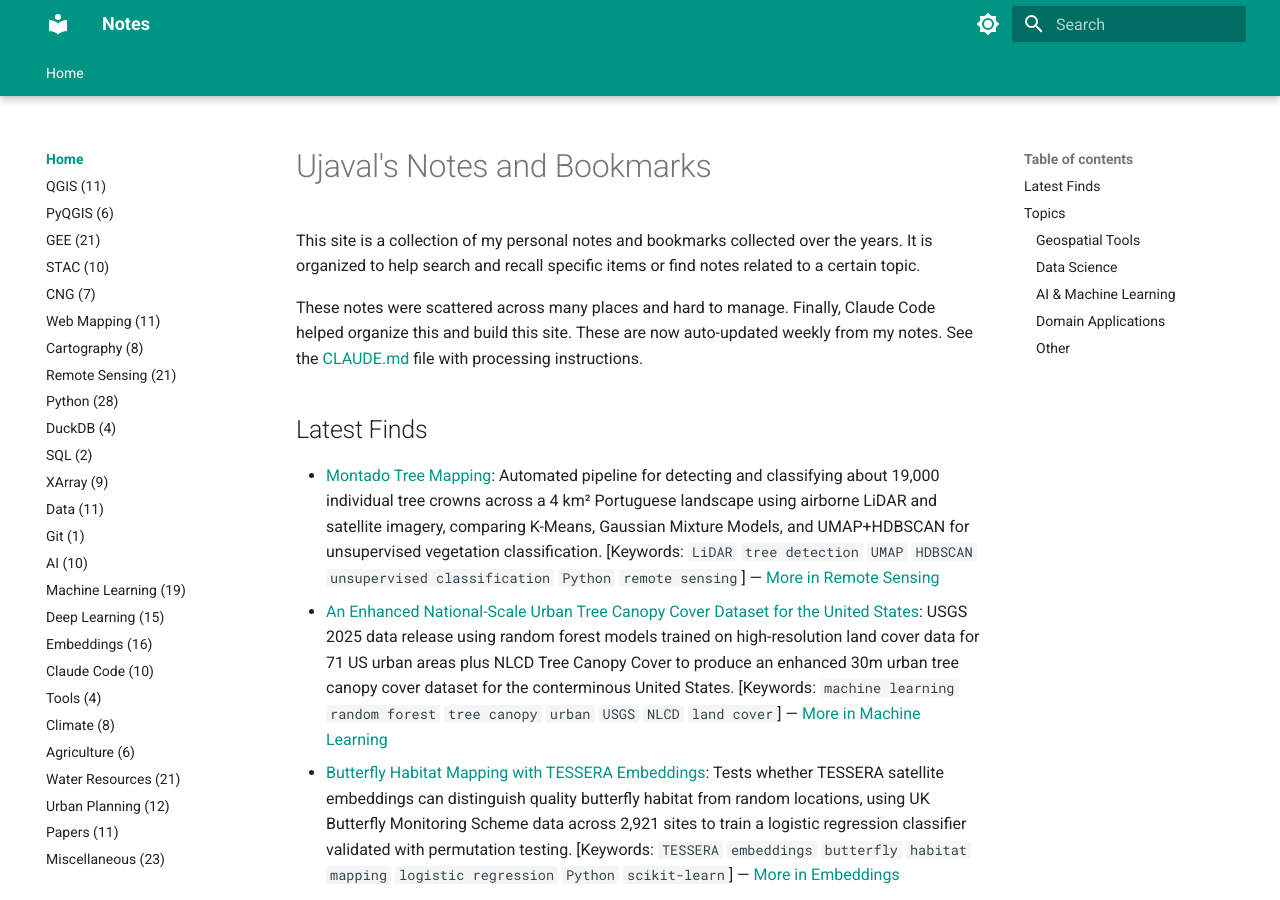
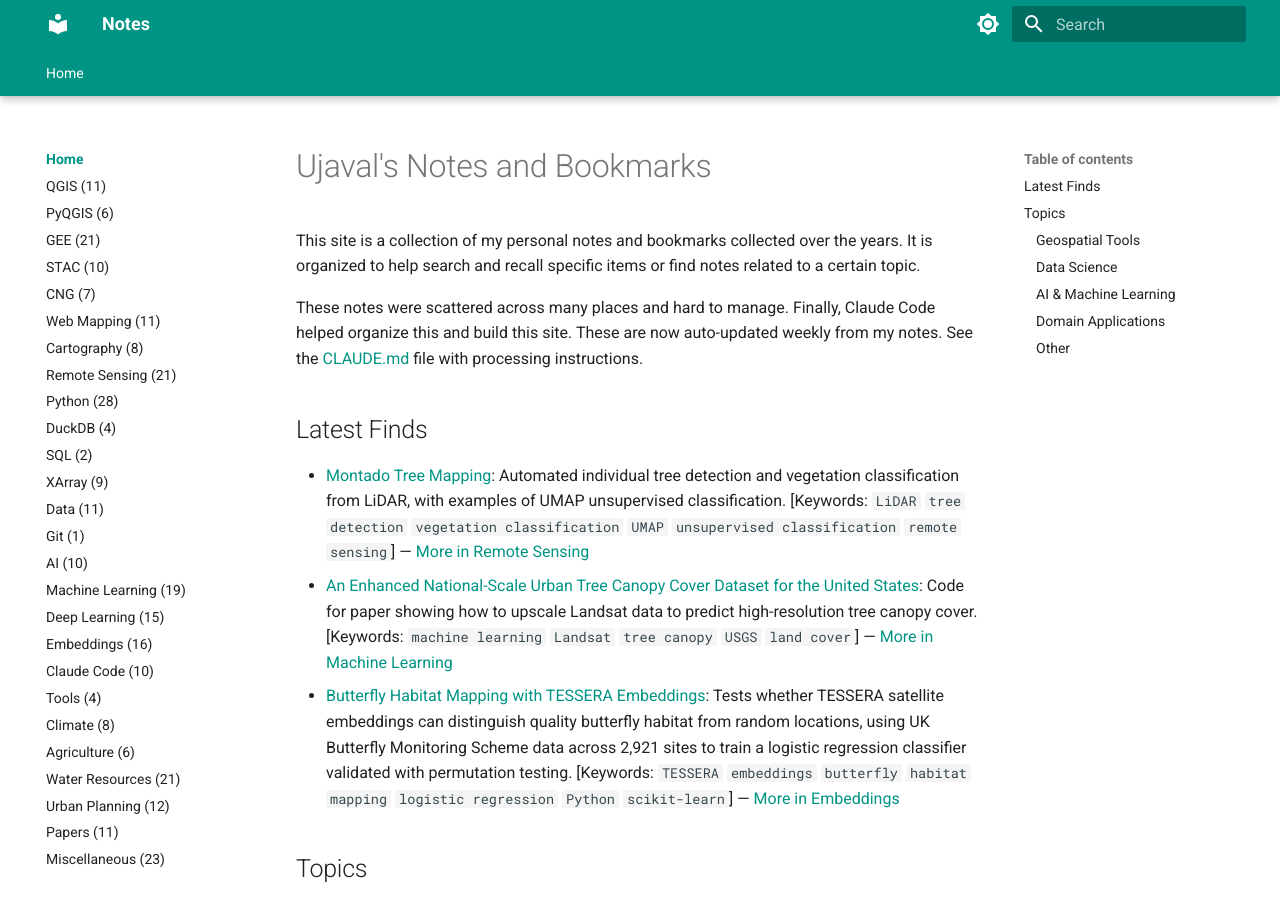
Before and after one commit to spatialthoughts/notes, an MkDocs documentation site: the page built from content/index.md, in a window 1280 px wide and 900 px high. Built offline with MkDocs 1.6.1 and Material for MkDocs 9.7.7, drawn with Linux system fonts in a browser that asks for light colours.

Commit message:
Reprocess 2026-08-04 and 2026-08-10 notes per updated CLAUDE.md: keep original descriptions verbatim instead of researched text
Co-Authored-By: Claude Sonnet 5 <noreply@anthropic.com>

```diff
--- a/content/index.md
+++ b/content/index.md
@@ -6,8 +6,8 @@ These notes were scattered across many places and hard to manage. Finally, Claud
 
 ## Latest Finds
 
-- [Montado Tree Mapping](https://github.com/veronikastengel/montado-tree-mapping): Automated pipeline for detecting and classifying about 19,000 individual tree crowns across a 4 km² Portuguese landscape using airborne LiDAR and satellite imagery, comparing K-Means, Gaussian Mixture Models, and UMAP+HDBSCAN for unsupervised vegetation classification. [Keywords: `LiDAR` `tree detection` `UMAP` `HDBSCAN` `unsupervised classification` `Python` `remote sensing`] — [More in Remote Sensing](Remote_Sensing.md)
-- [An Enhanced National-Scale Urban Tree Canopy Cover Dataset for the United States](https://www.sciencebase.gov/catalog/item/662aeb7dd34ea70bd5f0c1dd): USGS 2025 data release using random forest models trained on high-resolution land cover data for 71 US urban areas plus NLCD Tree Canopy Cover to produce an enhanced 30m urban tree canopy cover dataset for the conterminous United States. [Keywords: `machine learning` `random forest` `tree canopy` `urban` `USGS` `NLCD` `land cover`] — [More in Machine Learning](Machine_Learning.md)
+- [Montado Tree Mapping](https://github.com/veronikastengel/montado-tree-mapping): Automated individual tree detection and vegetation classification from LiDAR, with examples of UMAP unsupervised classification. [Keywords: `LiDAR` `tree detection` `vegetation classification` `UMAP` `unsupervised classification` `remote sensing`] — [More in Remote Sensing](Remote_Sensing.md)
+- [An Enhanced National-Scale Urban Tree Canopy Cover Dataset for the United States](https://www.sciencebase.gov/catalog/item/662aeb7dd34ea70bd5f0c1dd): Code for paper showing how to upscale Landsat data to predict high-resolution tree canopy cover. [Keywords: `machine learning` `Landsat` `tree canopy` `USGS` `land cover`] — [More in Machine Learning](Machine_Learning.md)
 - [Butterfly Habitat Mapping with TESSERA Embeddings](https://github.com/s19835/tessera-embeddings-habitat): Tests whether TESSERA satellite embeddings can distinguish quality butterfly habitat from random locations, using UK Butterfly Monitoring Scheme data across 2,921 sites to train a logistic regression classifier validated with permutation testing. [Keywords: `TESSERA` `embeddings` `butterfly` `habitat mapping` `logistic regression` `Python` `scikit-learn`] — [More in Embeddings](Embeddings.md)
 
 ## Topics
```
Also changed, not shown: content/Machine_Learning.md (+1 -1 lines), content/Remote_Sensing.md (+1 -1 lines).
